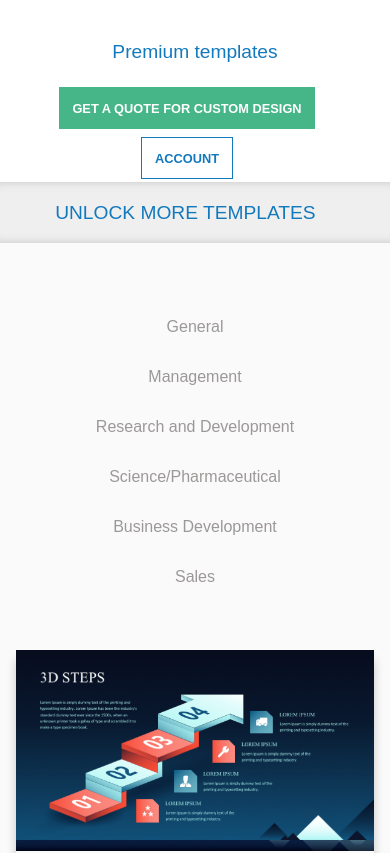
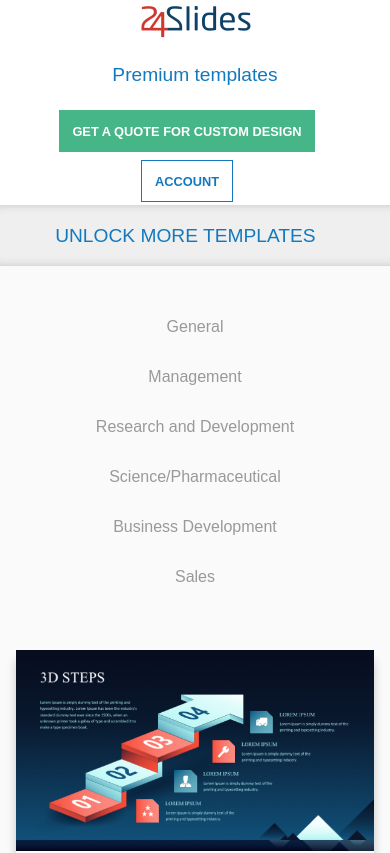
Before and after one commit to mihajlija/vivify-templates, a plain HTML site: page index.html in a window 390 px wide. Shown: the top 853 px of the page. Drawn offline with Linux system fonts and the light colour scheme.

Commit message:
add logo

```diff
--- a/assets/css/main.scss
+++ b/assets/css/main.scss
@@ -70,6 +70,12 @@ header {
       padding-left: 3em;
       color: $accent-color;
       font-size: $big;
+      display: flex;
+      align-items: center;
+
+      p {
+          padding-left: 2em;
+      }
     }
 
     ul {
@@ -77,6 +83,7 @@ header {
       li {
         padding-top: 1em;
         padding-right: 1em;
+        padding-bottom: 1em;
       }
     }
   }
@@ -193,7 +200,7 @@ footer {
   }
 }
 
-@media (max-width: 730px) {
+@media (max-width: 770px) {
   main {
     grid-template-areas:
       "sidebar"
@@ -208,6 +215,11 @@ footer {
       align-items: center;
       .logo {
         padding-left: 0;
+        flex-direction: column;
+
+        p {
+            padding: 0;
+        }
       }
       ul {
         flex-direction: column;
--- a/index.html
+++ b/index.html
@@ -24,7 +24,7 @@
         <nav>
             <div class="logo">
                 <a href="#">
-                    <img src="">
+                    <img src="assets/img/logo.png">
                 </a>
                 <p>Premium templates</p>
             </div>
```
Also changed, not shown: assets/css/main.css, assets/img/logo.png (added), 1 other file.
